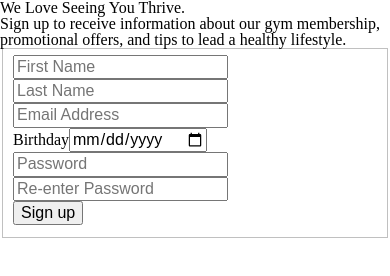
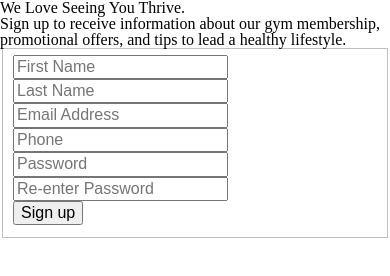
Before and after one commit to ITMD362-ashahid4/Project-1, a plain HTML site: page index.html in a window 390 px wide. Drawn offline with Linux system fonts and the light colour scheme.

Commit message:
Replace Birthday with Phone input in html

```diff
--- a/index.html
+++ b/index.html
@@ -26,7 +26,7 @@
     <label for="Email Address"><input id="email" type="email" name=email_field placeholder="Email Address"></label>
   </div>
   <div>
-    <label for="Birthday">Birthday<input id="birth" type="date" name="birth_field"></label>
+    <label for="Phone Number"><input id="number" type="number" name="number_field" placeholder="Phone"></label>
   </div>
   <div>
     <label for="Password"><input id="password" type="password" name="password_field" placeholder="Password"></label>
```
